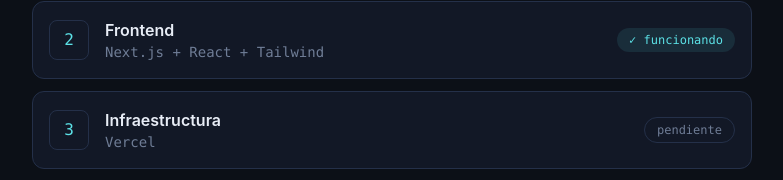
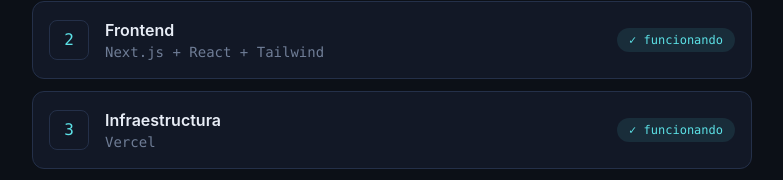
Before and after one commit to h4rd3xt/lab-web, a Next.js app: page / in a window 1280 px wide. Shown: the part 333-513 px from the top of the page, without its empty margins (248-1031 px from the left). Built offline with nearby package versions, Linux system fonts and the light colour scheme; no server answers.

Commit message:
dept 3 funcionando

```diff
--- a/app/page.tsx
+++ b/app/page.tsx
@@ -23,7 +23,7 @@ type Departamento = {
 const departamentos: Departamento[] = [
   { numero: 1, nombre: "Entorno de desarrollo", tecnologia: "VSCode + Git/GitHub", estado: "funcionando" },
   { numero: 2, nombre: "Frontend", tecnologia: "Next.js + React + Tailwind", estado: "funcionando" },
-  { numero: 3, nombre: "Infraestructura", tecnologia: "Vercel", estado: "pendiente" },
+  { numero: 3, nombre: "Infraestructura", tecnologia: "Vercel", estado: "funcionando" },
   { numero: 4, nombre: "Backend y datos", tecnologia: "Supabase", estado: "funcionando", href: "/contacto" },
   { numero: 5, nombre: "Comunicaciones", tecnologia: "Resend", estado: "pendiente" },
 ];
```
